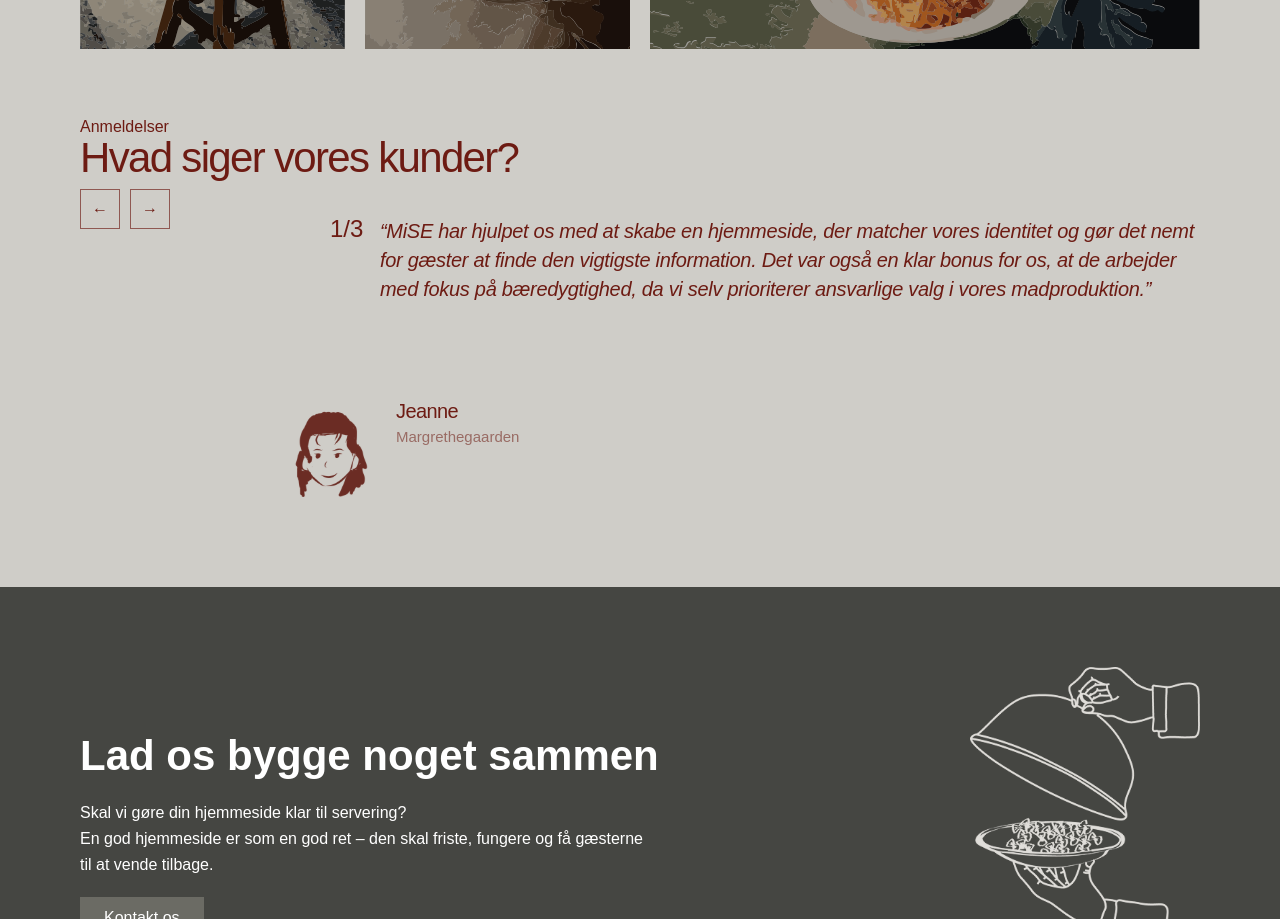
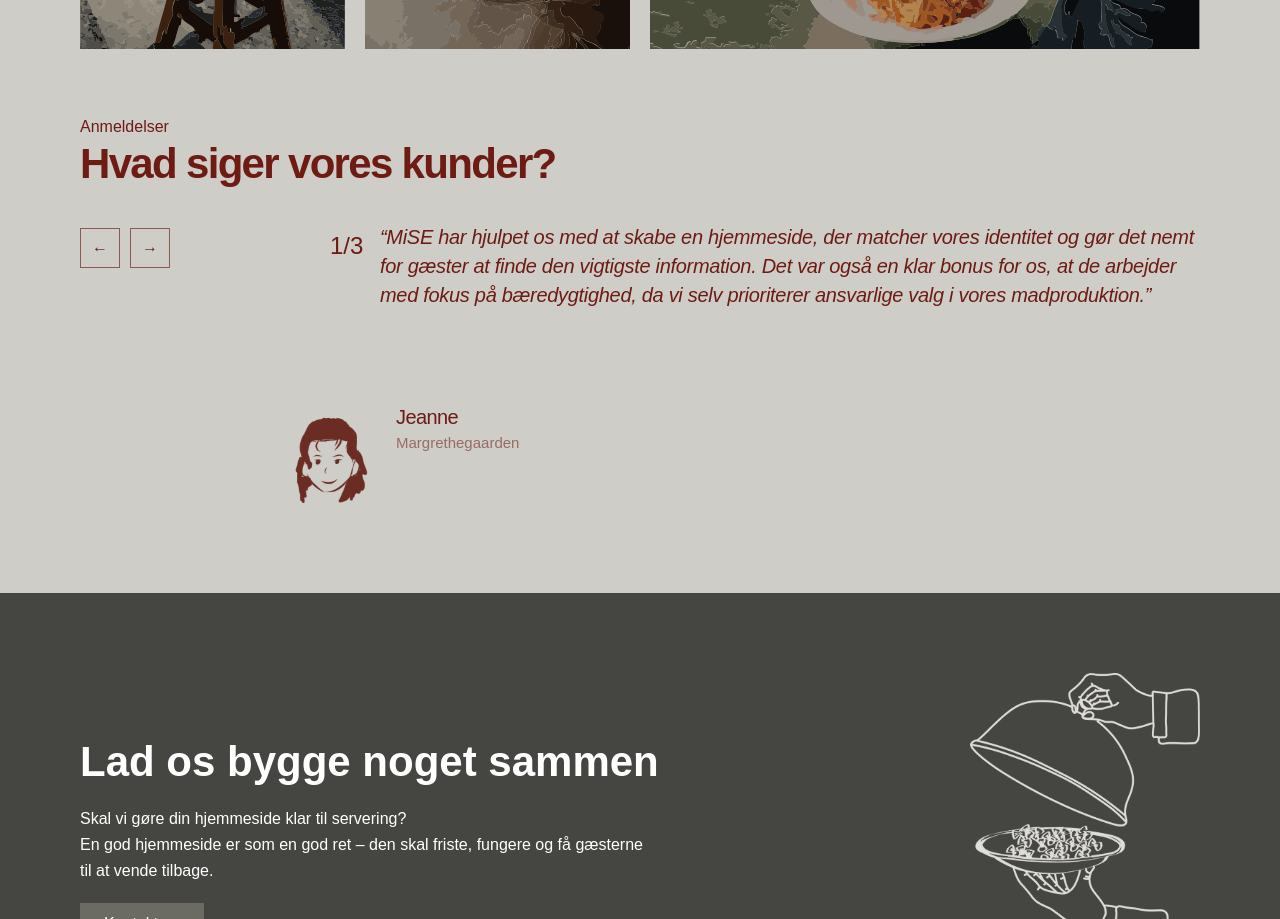
Before and after one commit to Klara919/MISE-EKSAMEN, a React (Vite) app: page / in a window 1280 px wide. Shown: the part 3240-4159 px from the top of the page. Built offline with nearby package versions, Linux system fonts and the light colour scheme; a web font is replaced by a local one.

Commit message:
mere spacing/gap

```diff
--- a/src/components/TestimonialSection.module.css
+++ b/src/components/TestimonialSection.module.css
@@ -17,11 +17,11 @@
 }
 
 .testimonialSectionEyebrow {
-  font-size: 16px;
+  font-size: 16px;;
   line-height: 1;
   font-weight: 500;
   color: #6d1b13;
-  margin: 0 0 4px 0;
+  margin: 0 0 10px 0;
 }
 
 .testimonialSectionHeading {
@@ -29,7 +29,7 @@
   font-size: 42px;
   line-height: 0.9;
   letter-spacing: -0.04em;
-  font-weight: 500;
+  font-weight: 600;
   max-width: 760px;
   color: #6d1b13;
 }
@@ -65,7 +65,7 @@
   justify-content: center;
   cursor: pointer;
   padding: 0;
-  margin-top: -40px;
+  margin-top: 5px;
 }
 
 .testimonialSectionButton span {
```
